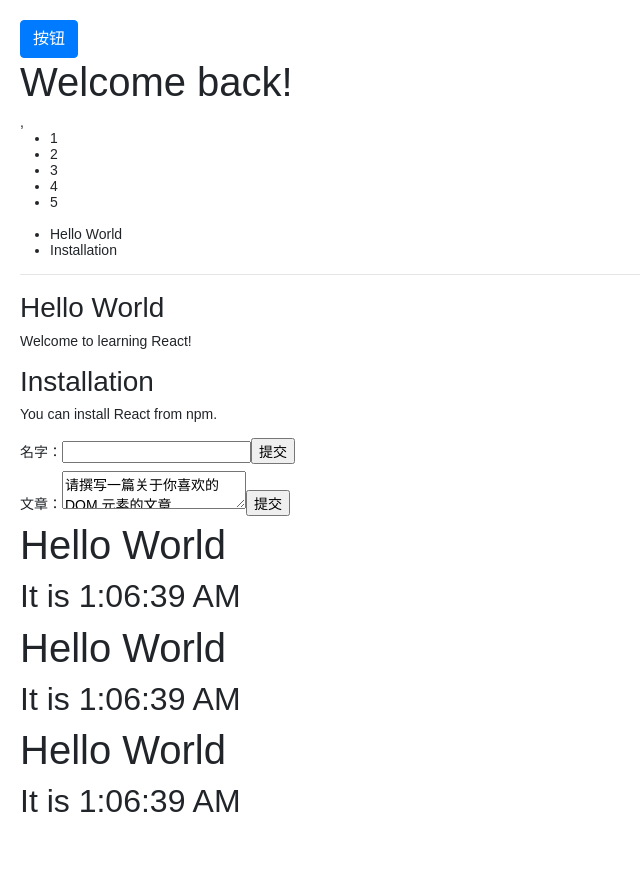
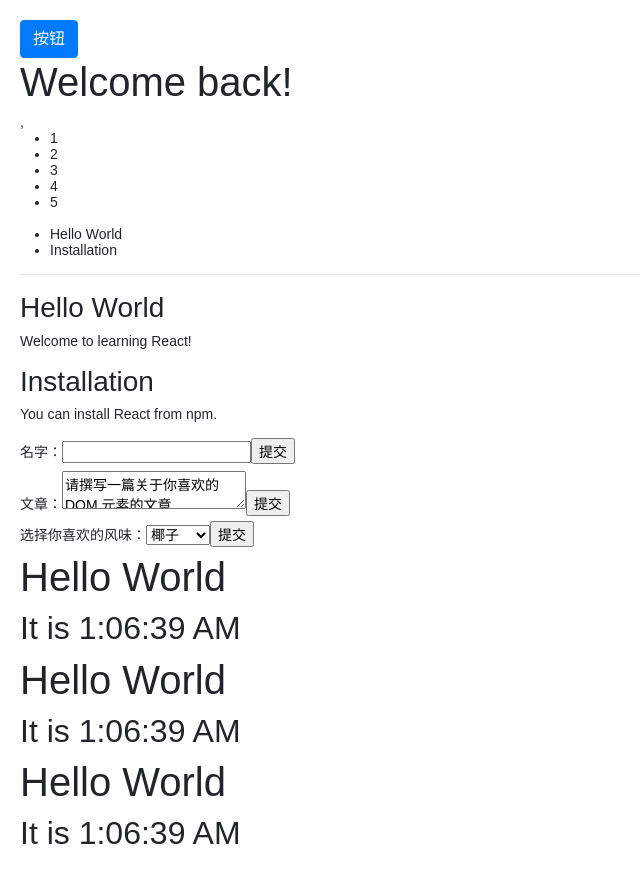
Before and after one commit to damingerdai/daming-react-ui, a React (Create React App) app: page / in a window 1280 px wide. Shown: the whole page, without its empty margins (0-640 px from the left). Before the commit the page ends 840 px from the top, so only its background shows below. Built offline with nearby package versions, Linux system fonts and the light colour scheme.

Commit message:
feat: add FlavorForm

```diff
--- a/src/app/App.js
+++ b/src/app/App.js
@@ -5,6 +5,7 @@
 import { Blog } from './blog/blog';
 import { NameForm } from './forms/NameForm';
 import { EssayForm } from './forms/EssayForm';
+import { FlavorForm } from './forms/FlavorForm';
 
 export class App extends React.Component {
 
@@ -37,6 +38,7 @@
 
         <NameForm />
         <EssayForm />
+        <FlavorForm />
 
         <Clock></Clock>
         <Clock></Clock>
--- /dev/null
+++ b/src/app/forms/FlavorForm.js
@@ -0,0 +1,40 @@
+/* eslint-disable no-useless-constructor */
+import React from 'react';
+
+export class FlavorForm extends React.Component {
+
+    constructor(props) {
+        super(props);
+        this.state = { value: 'coconut' };
+
+        this.handleChange = this.handleChange.bind(this);
+        this.handleSubmit = this.handleSubmit.bind(this);
+    }
+
+    handleChange(event) {
+        console.log(event);
+        this.setState({ value: event.target.value });
+    }
+
+    handleSubmit(event) {
+        alert('你喜欢的风味是: ' + this.state.value);
+        event.preventDefault();
+    }
+
+    render() {
+        return (
+            <form onSubmit={this.handleSubmit}>
+                <label>
+                    选择你喜欢的风味：
+                    <select value={this.state.value} onChange={this.handleChange}>
+                        <option value="grapefruit">葡萄柚</option>
+                        <option value="lime">酸橙</option>
+                        <option value="coconut">椰子</option>
+                        <option value="mango">芒果</option>
+                    </select>
+                </label>
+                <input type="submit" value="提交" />
+            </form>
+        )
+    }
+}
```
